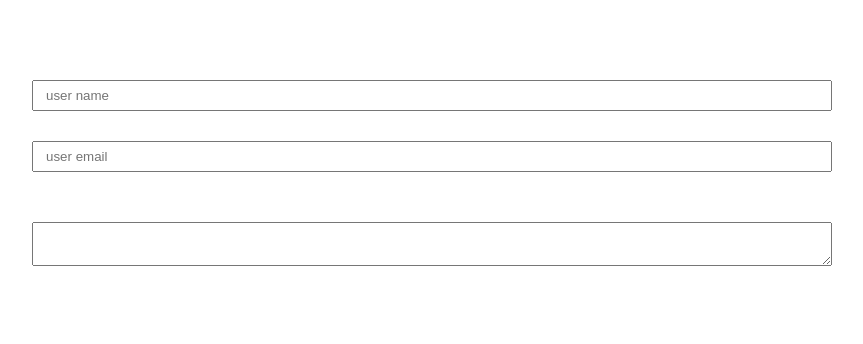
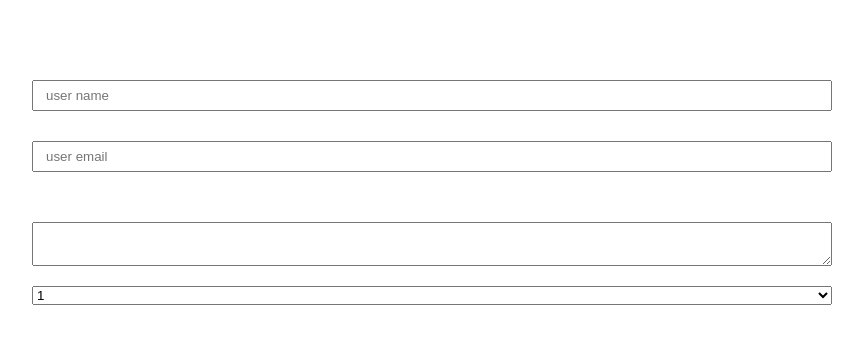
Before and after one commit to Studieren-React/react-forms, a React (Create React App) app: page / in a window 1280 px wide. Shown: the top 344 px of the page, without its empty margins (208-1071 px from the left). Built offline with nearby package versions, Linux system fonts and the light colour scheme.

Commit message:
add select element

```diff
--- a/src/components/Form.tsx
+++ b/src/components/Form.tsx
@@ -8,10 +8,11 @@ export class Form extends Component {
     state = {
         userName: '',
         userEmail: '',
-        userMessage: ''
+        userMessage: '',
+        userSelect: undefined
     };
 
-    handleChange = (event: React.FormEvent<HTMLInputElement | HTMLTextAreaElement>): void => {
+    handleChange = (event: React.FormEvent<HTMLInputElement | HTMLTextAreaElement | HTMLSelectElement>): void => {
         this.setState({[event.currentTarget.name]: event.currentTarget.value})
     }
 
@@ -32,7 +33,7 @@ export class Form extends Component {
     }
 
     render() {
-        const { userName, userEmail, userMessage } = this.state;
+        const { userName, userEmail, userMessage, userSelect } = this.state;
 
         return (
             <div className="Form">
@@ -61,6 +62,16 @@ export class Form extends Component {
                     value={userMessage}
                     onChange={this.handleChange}
                 />
+                <br />
+                <select
+                    name="userSelect"
+                    value={userSelect}
+                    onChange={this.handleChange}
+                >
+                    <option value="1">1</option>
+                    <option value="2">2</option>
+                    <option value="3">3</option>
+                </select>
             </div>
         )
     }
```
